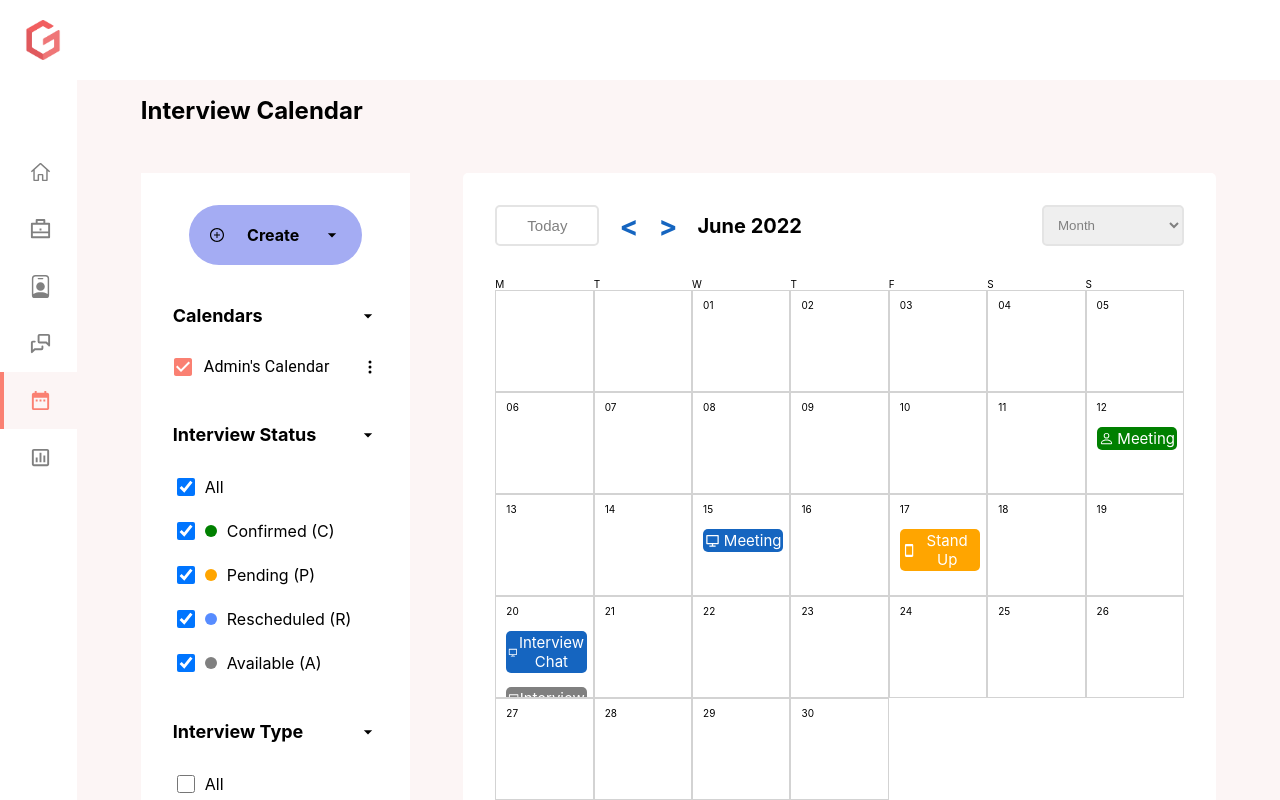
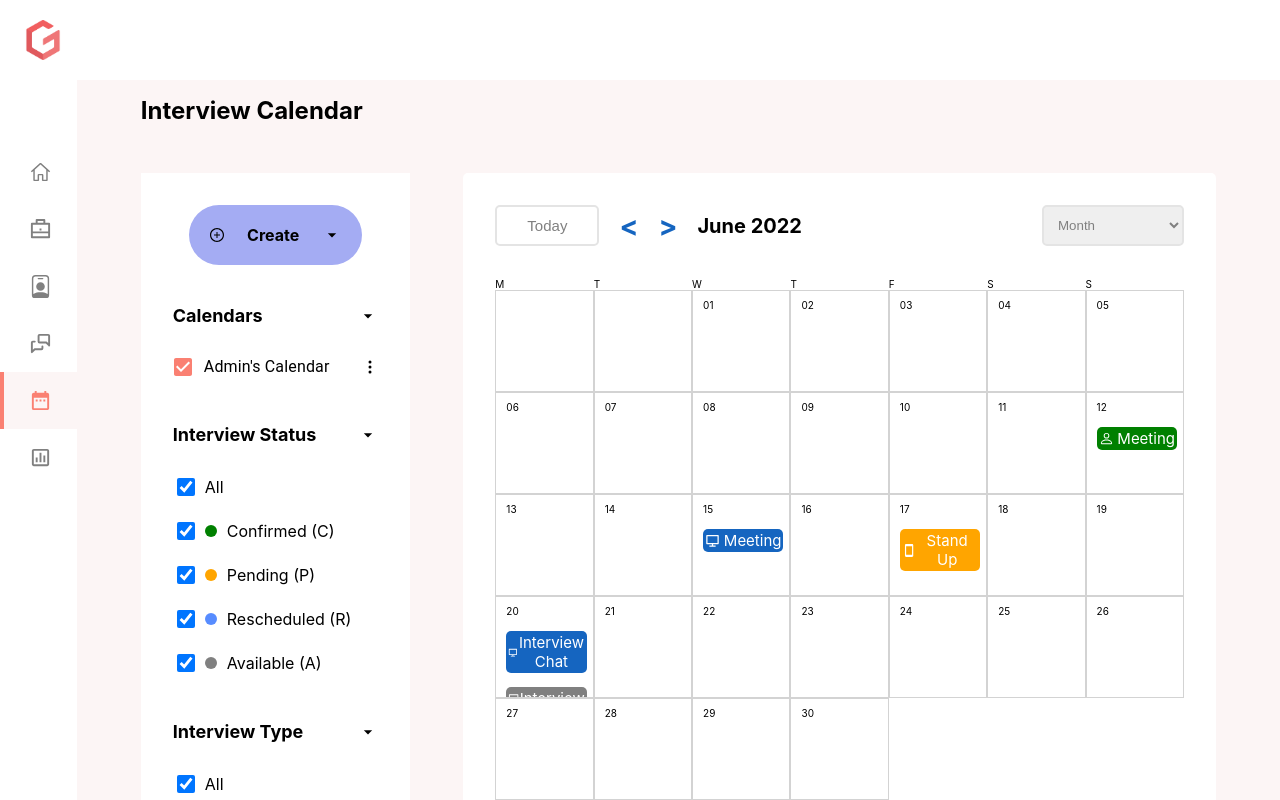
Before and after one commit to Ayeni-Olakunle/interview-calender, a React (Create React App) app: page /calendar in a window 1280 px wide. Built offline with nearby package versions, Linux system fonts and the light colour scheme.

Commit message:
Filter Done

```diff
--- a/src/components/calendar/calendar.js
+++ b/src/components/calendar/calendar.js
@@ -22,8 +22,16 @@ function Calendar() {
   const [res, setRes] = useState("");
   const [availCom, setAvailCom] = useState(false);
   const [avail, setAvail] = useState("");
+  // Type Start
+  const [allTypes, setAllTypes] = useState("");
+  const [allTypeCom, setAllTypeCom] = useState(true);
   const [inPerson, setInPerson] = useState("");
-  const [typeALLCom, setTypeAllCom] = useState(false);
+  const [inPersonCom, setInPersonCom] = useState(false);
+  const [phone, setPhone] = useState("");
+  const [phoneCom, setPhoneCom] = useState(false);
+  const [online, setOnline] = useState("");
+  const [onlineCom, setOnlineCom] = useState(false);
+  // Type End
   const [month, setMonth] = useState(5);
   const [year, setYear] = useState(2022);
   const localDate = new Date();
@@ -134,8 +142,24 @@ function Calendar() {
     }
   };
 
+  const allType = () => {
+    setAllTypeCom(!allTypeCom);
+    if (allTypeCom) {
+      setAllTypes("All");
+      setInPerson("In Person");
+      setPhone("Phone");
+      setOnline("Online");
+    } else {
+      setAllTypes("");
+      setInPerson("");
+      setPhone("");
+      setOnline("");
+    }
+  };
+
   useEffect(() => {
     allCheck();
+    allType();
   }, []);
 
   const confirmedCheck = () => {
@@ -175,13 +199,49 @@ function Calendar() {
   };
 
   const inPersonTypeCheck = () => {
-    setTypeAllCom(!typeALLCom);
-    if (typeALLCom) {
+    setInPersonCom(!inPersonCom);
+    if (inPersonCom) {
       setInPerson("In Person");
     } else {
-      setTypeAllCom("");
+      setInPerson("");
     }
   };
+
+  const phoneTypeCheck = () => {
+    setPhoneCom(!phoneCom);
+    if (phoneCom) {
+      setPhone("Phone");
+    } else {
+      setPhone("");
+    }
+  };
+
+  const onlineTypeCheck = () => {
+    setOnlineCom(!onlineCom);
+    if (onlineCom) {
+      setOnline("Online");
+    } else {
+      setOnline("");
+    }
+  };
+
+  // const phoneTypeCheck = () => {
+  //   setPhoneCom(!phoneCom);
+  //   if (phoneCom) {
+  //     setPhone("Phone");
+  //   } else {
+  //     setPhone("");
+  //   }
+  // };
+
+  // const onlineTypeCheck = () => {
+  //   setOnlineCom(!onlineCom);
+  //   if (onlineCom) {
+  //     setOnline("Online");
+  //   } else {
+  //     setOnline("");
+  //   }
+  // };
 
   function getDaysInMonthUTC(month, year) {
     var date = new Date(Date.UTC(year, month, 1));
@@ -311,7 +371,9 @@ function Calendar() {
                       type="checkbox"
                       name="allMobile"
                       className={calendarStyles.lager}
-                      value="allMobile"
+                      defaultChecked={true}
+                      value={allTypes}
+                      ocChange={allType}
                     />
                     <label htmlFor="allMobile">All</label>
                   </div>
@@ -319,8 +381,10 @@ function Calendar() {
                     <input
                       type="checkbox"
                       name="Inperson"
+                      defaultChecked={true}
                       className={calendarStyles.lager}
-                      value="Inperson"
+                      value={inPerson}
+                      onChange={inPersonTypeCheck}
                     />
                     <BsPerson
                       style={{ marginRight: "5px", fontSize: "20px" }}
@@ -332,7 +396,9 @@ function Calendar() {
                       type="checkbox"
                       name="Phone"
                       className={calendarStyles.lager}
-                      value="Phone"
+                      defaultChecked={true}
+                      value={phone}
+                      onChange={phoneTypeCheck}
                     />
                     <MdSmartphone
                       style={{ marginRight: "5px", fontSize: "20px" }}
@@ -344,7 +410,9 @@ function Calendar() {
                       type="checkbox"
                       name="Online"
                       className={calendarStyles.lager}
-                      value="Online"
+                      defaultChecked={true}
+                      value={online}
+                      onChange={onlineTypeCheck}
                     />
                     <RiComputerLine
                       style={{ marginRight: "5px", fontSize: "20px" }}
@@ -357,6 +425,7 @@ function Calendar() {
             {/* Interview Type End */}
           </div>
         </div>
+        {/* Calendar Start */}
         <div className={calendarStyles.holdBig}>
           <div className={calendarStyles.holdBig2}>
             <div className={calendarStyles.dateNext}>
@@ -528,9 +597,9 @@ function Calendar() {
                             )
                             .filter(
                               (type) =>
-                                type.interviewType === "In Person" ||
-                                type.interviewType === "Phone" ||
-                                type.interviewType === "Online"
+                                type.interviewType === inPerson ||
+                                type.interviewType === phone ||
+                                type.interviewType === online
                             )
                             .map((detail, i) => {
                               if (MonthFor.includes(detail.dataStart)) {
@@ -570,6 +639,7 @@ function Calendar() {
             </div>
           </div>
         </div>
+        {/* Calendar End */}
       </div>
     </div>
   );
```
